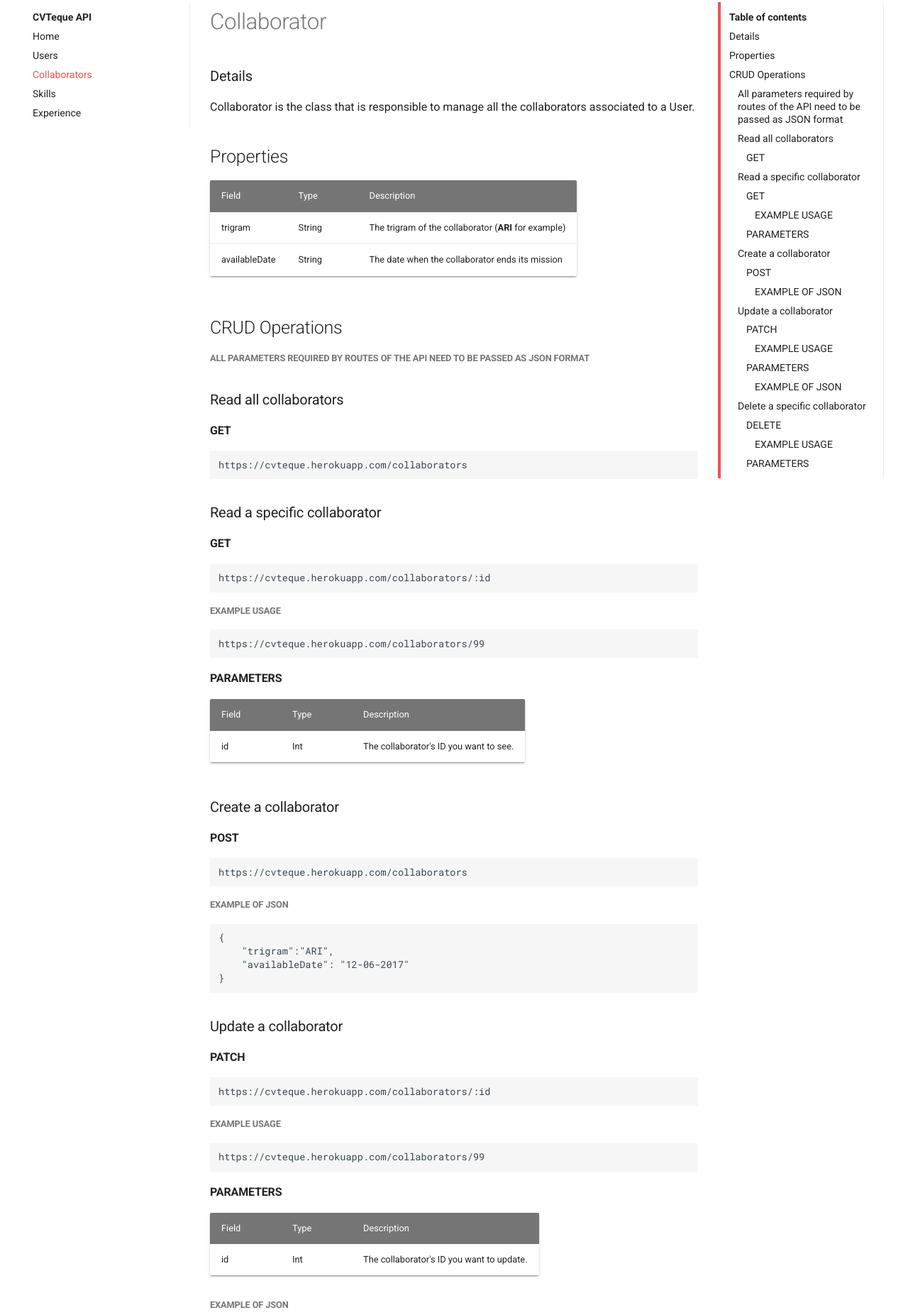
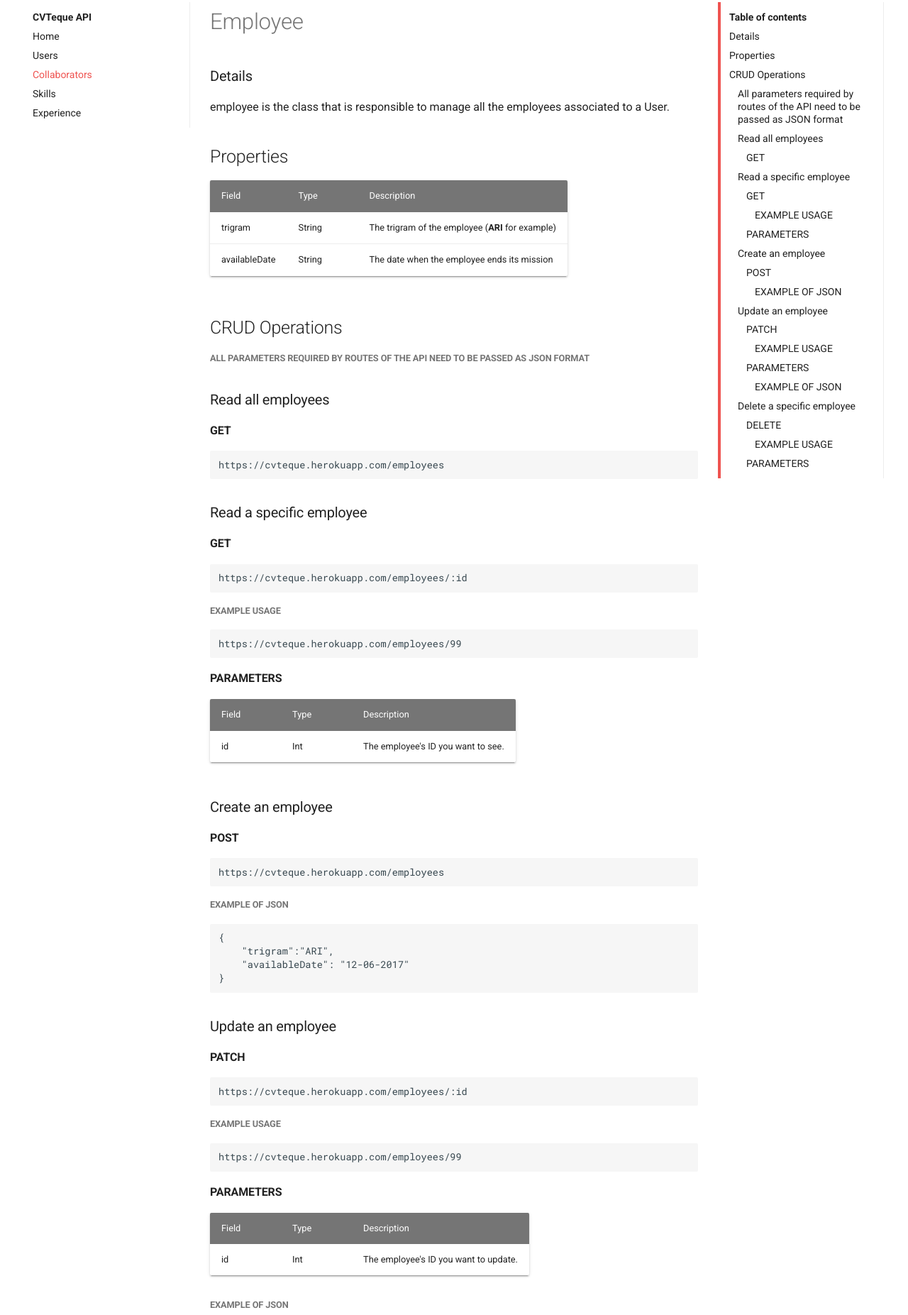
Before and after one commit to anthonyroani/anthonyroani.github.io, a plain HTML site: page collaborators/index.html in a window 1280 px wide. Shown: the part 107-1960 px from the top of the page at 71% size. Drawn offline with Linux system fonts and the light colour scheme.

Commit message:
rename collaborator to employee

```diff
--- a/collaborators/index.html
+++ b/collaborators/index.html
@@ -219,8 +219,8 @@
 </li>
 
           <li class="md-nav__item">
-  <a href="#read-all-collaborators" title="Read all collaborators" class="md-nav__link">
-    Read all collaborators
+  <a href="#read-all-employees" title="Read all employees" class="md-nav__link">
+    Read all employees
   </a>
 
     <nav class="md-nav">
@@ -239,8 +239,8 @@
 </li>
 
           <li class="md-nav__item">
-  <a href="#read-a-specific-collaborator" title="Read a specific collaborator" class="md-nav__link">
-    Read a specific collaborator
+  <a href="#read-a-specific-employee" title="Read a specific employee" class="md-nav__link">
+    Read a specific employee
   </a>
 
     <nav class="md-nav">
@@ -279,8 +279,8 @@
 </li>
 
           <li class="md-nav__item">
-  <a href="#create-a-collaborator" title="Create a collaborator" class="md-nav__link">
-    Create a collaborator
+  <a href="#create-an-employee" title="Create an employee" class="md-nav__link">
+    Create an employee
   </a>
 
     <nav class="md-nav">
@@ -312,8 +312,8 @@
 </li>
 
           <li class="md-nav__item">
-  <a href="#update-a-collaborator" title="Update a collaborator" class="md-nav__link">
-    Update a collaborator
+  <a href="#update-an-employee" title="Update an employee" class="md-nav__link">
+    Update an employee
   </a>
 
     <nav class="md-nav">
@@ -365,8 +365,8 @@
 </li>
 
           <li class="md-nav__item">
-  <a href="#delete-a-specific-collaborator" title="Delete a specific collaborator" class="md-nav__link">
-    Delete a specific collaborator
+  <a href="#delete-a-specific-employee" title="Delete a specific employee" class="md-nav__link">
+    Delete a specific employee
   </a>
 
     <nav class="md-nav">
@@ -492,8 +492,8 @@
 </li>
 
           <li class="md-nav__item">
-  <a href="#read-all-collaborators" title="Read all collaborators" class="md-nav__link">
-    Read all collaborators
+  <a href="#read-all-employees" title="Read all employees" class="md-nav__link">
+    Read all employees
   </a>
 
     <nav class="md-nav">
@@ -512,8 +512,8 @@
 </li>
 
           <li class="md-nav__item">
-  <a href="#read-a-specific-collaborator" title="Read a specific collaborator" class="md-nav__link">
-    Read a specific collaborator
+  <a href="#read-a-specific-employee" title="Read a specific employee" class="md-nav__link">
+    Read a specific employee
   </a>
 
     <nav class="md-nav">
@@ -552,8 +552,8 @@
 </li>
 
           <li class="md-nav__item">
-  <a href="#create-a-collaborator" title="Create a collaborator" class="md-nav__link">
-    Create a collaborator
+  <a href="#create-an-employee" title="Create an employee" class="md-nav__link">
+    Create an employee
   </a>
 
     <nav class="md-nav">
@@ -585,8 +585,8 @@
 </li>
 
           <li class="md-nav__item">
-  <a href="#update-a-collaborator" title="Update a collaborator" class="md-nav__link">
-    Update a collaborator
+  <a href="#update-an-employee" title="Update an employee" class="md-nav__link">
+    Update an employee
   </a>
 
     <nav class="md-nav">
@@ -638,8 +638,8 @@
 </li>
 
           <li class="md-nav__item">
-  <a href="#delete-a-specific-collaborator" title="Delete a specific collaborator" class="md-nav__link">
-    Delete a specific collaborator
+  <a href="#delete-a-specific-employee" title="Delete a specific employee" class="md-nav__link">
+    Delete a specific employee
   </a>
 
     <nav class="md-nav">
@@ -697,9 +697,9 @@
 
 
 
-                <h1 id="collaborator">Collaborator</h1>
+                <h1 id="employee">Employee</h1>
 <h3 id="details">Details</h3>
-<p>Collaborator is the class that is responsible to manage all the collaborators associated to a User. </p>
+<p>employee is the class that is responsible to manage all the employees associated to a User. </p>
 <h2 id="properties">Properties</h2>
 <table>
 <thead>
@@ -713,27 +713,27 @@
 <tr>
 <td>trigram</td>
 <td>String</td>
-<td>The trigram of the collaborator (<strong>ARI</strong> for example)</td>
+<td>The trigram of the employee (<strong>ARI</strong> for example)</td>
 </tr>
 <tr>
 <td>availableDate</td>
 <td>String</td>
-<td>The date when the collaborator ends its mission</td>
+<td>The date when the employee ends its mission</td>
 </tr>
 </tbody>
 </table>
 <h2 id="crud-operations">CRUD Operations</h2>
 <h5 id="all-parameters-required-by-routes-of-the-api-need-to-be-passed-as-json-format">All parameters required by routes of the API need to be passed as JSON format</h5>
-<h3 id="read-all-collaborators">Read all collaborators</h3>
+<h3 id="read-all-employees">Read all employees</h3>
 <h4 id="get">GET</h4>
-<pre><code>https://cvteque.herokuapp.com/collaborators
+<pre><code>https://cvteque.herokuapp.com/employees
 </code></pre>
-<h3 id="read-a-specific-collaborator">Read a specific collaborator</h3>
+<h3 id="read-a-specific-employee">Read a specific employee</h3>
 <h4 id="get_1">GET</h4>
-<pre><code>https://cvteque.herokuapp.com/collaborators/:id
+<pre><code>https://cvteque.herokuapp.com/employees/:id
 </code></pre>
 <h5 id="example-usage">EXAMPLE USAGE</h5>
-<pre><code>https://cvteque.herokuapp.com/collaborators/99
+<pre><code>https://cvteque.herokuapp.com/employees/99
 </code></pre>
 <h4 id="parameters">PARAMETERS</h4>
 <table>
@@ -748,13 +748,13 @@
 <tr>
 <td>id</td>
 <td>Int</td>
-<td>The collaborator's ID you want to see.</td>
+<td>The employee's ID you want to see.</td>
 </tr>
 </tbody>
 </table>
-<h3 id="create-a-collaborator">Create a collaborator</h3>
+<h3 id="create-an-employee">Create an employee</h3>
 <h4 id="post">POST</h4>
-<pre><code>https://cvteque.herokuapp.com/collaborators
+<pre><code>https://cvteque.herokuapp.com/employees
 </code></pre>
 <h5 id="example-of-json">EXAMPLE OF JSON</h5>
 <pre><code>{
@@ -762,12 +762,12 @@
     "availableDate": "12-06-2017"
 }
 </code></pre>
-<h3 id="update-a-collaborator">Update a collaborator</h3>
+<h3 id="update-an-employee">Update an employee</h3>
 <h4 id="patch">PATCH</h4>
-<pre><code>https://cvteque.herokuapp.com/collaborators/:id
+<pre><code>https://cvteque.herokuapp.com/employees/:id
 </code></pre>
 <h5 id="example-usage_1">EXAMPLE USAGE</h5>
-<pre><code>https://cvteque.herokuapp.com/collaborators/99
+<pre><code>https://cvteque.herokuapp.com/employees/99
 </code></pre>
 <h4 id="parameters_1">PARAMETERS</h4>
 <table>
@@ -782,7 +782,7 @@
 <tr>
 <td>id</td>
 <td>Int</td>
-<td>The collaborator's ID you want to update.</td>
+<td>The employee's ID you want to update.</td>
 </tr>
 </tbody>
 </table>
@@ -792,12 +792,12 @@
     "availableDate": "18-09-2018"
 }
 </code></pre>
-<h3 id="delete-a-specific-collaborator">Delete a specific collaborator</h3>
+<h3 id="delete-a-specific-employee">Delete a specific employee</h3>
 <h4 id="delete">DELETE</h4>
-<pre><code>https://cvteque.herokuapp.com/collaborators/:id
+<pre><code>https://cvteque.herokuapp.com/employees/:id
 </code></pre>
 <h5 id="example-usage_2">EXAMPLE USAGE</h5>
-<pre><code>https://cvteque.herokuapp.com/collaborators/99
+<pre><code>https://cvteque.herokuapp.com/employees/99
 </code></pre>
 <h4 id="parameters_2">PARAMETERS</h4>
 <table>
@@ -812,7 +812,7 @@
 <tr>
 <td>id</td>
 <td>Int</td>
-<td>The collaborator's ID you want to delete.</td>
+<td>The employee's ID you want to delete.</td>
 </tr>
 </tbody>
 </table>
```
Also changed, not shown: mkdocs/search_index.json (+26 -26 lines), sitemap.xml (+5 -5 lines).
